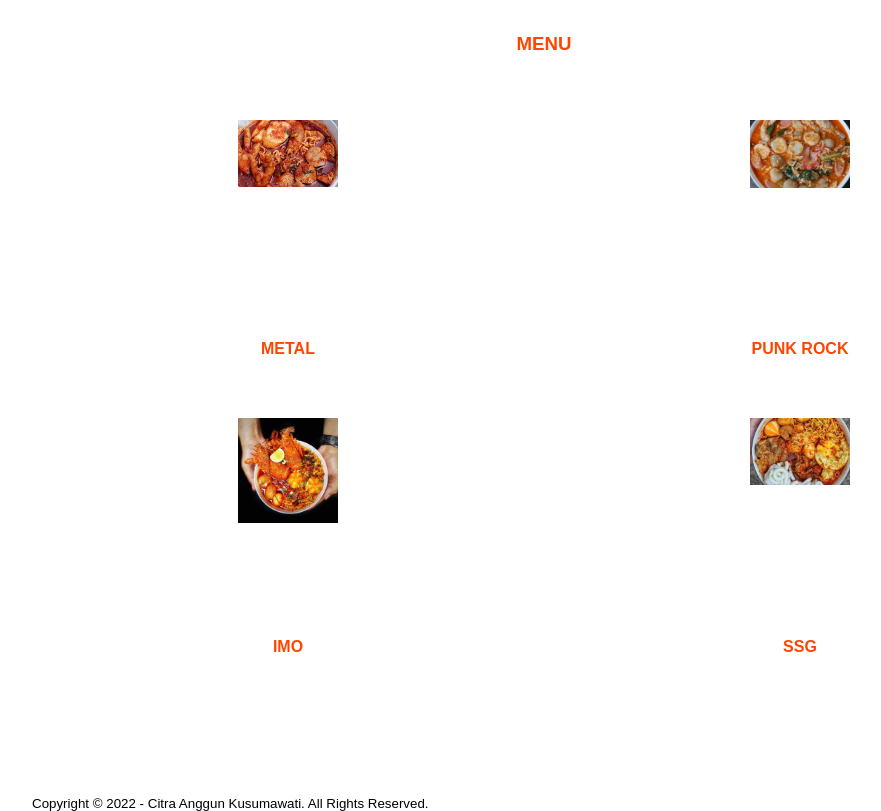
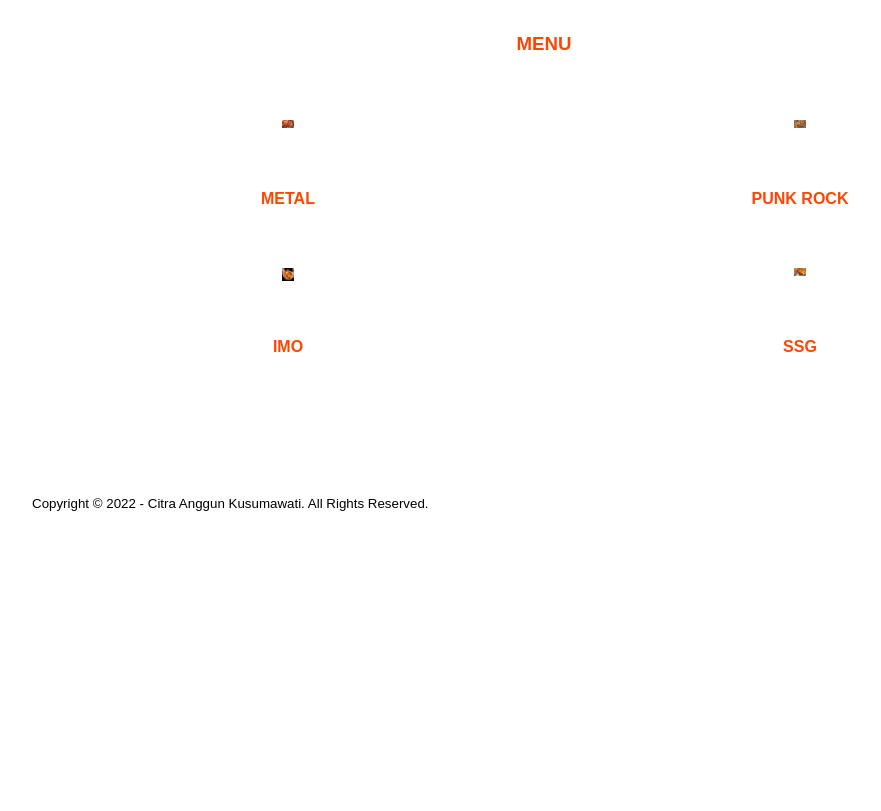
Before and after one commit to Citranggunk/Citranggunk.github.io, a plain HTML site: page index.html in a window 1280 px wide. Shown: the part 1020-1831 px from the top of the page, without its empty margins (96-977 px from the left). After the commit the page ends 1531 px from the top, so only its background shows below. Drawn offline with nearby package versions, Linux system fonts and the light colour scheme.

Commit message:
First Commit

```diff
--- a/index.html
+++ b/index.html
@@ -56,19 +56,19 @@
                 <h3>MENU</h3>
                 <div class="box">
                     <div class="col-4">
-                    <div class="image"><img src="/metal.jpg" width="50%"></div>
+                    <div class="image"><img src="/metal.jpg" width="25%"></div>
                     <h4>METAL</h4>
                 </div>
                     <div class="col-4">
-                    <div class="image"><img src="/punk rock.jpeg" width="50%"></div>
+                    <div class="image"><img src="/punk rock.jpeg" width="25%"></div>
                     <h4>PUNK ROCK</h4>
                 </div>
                 <div class="col-4">
-                    <div class="image"><img src="/imo.jpg" width="50%"></div>
+                    <div class="image"><img src="/imo.jpg" width="25%"></div>
                     <h4>IMO</h4>
                 </div>
                 <div class="col-4">
-                    <div class="image"><img src="/ssg.jpeg" width="50%"></div>
+                    <div class="image"><img src="/ssg.jpeg" width="25%"></div>
                     <h4>SSG</h4>
                 </div>
             </div>
--- a/style.css
+++ b/style.css
@@ -112,12 +112,12 @@ clear: both;
     float: left;
 }
 .image {
-    width: 200px;
-    height: 200px;
-    border-radius: 70%;
+    width: 50px;
+    height: 50px;
+    border-radius: 50%;
     text-align: center;
     line-height: 70px;
-    font-size: 20px;
+    font-size: 50px;
     margin: 0 auto;
 }
 .box .col-4 h4 {
```
